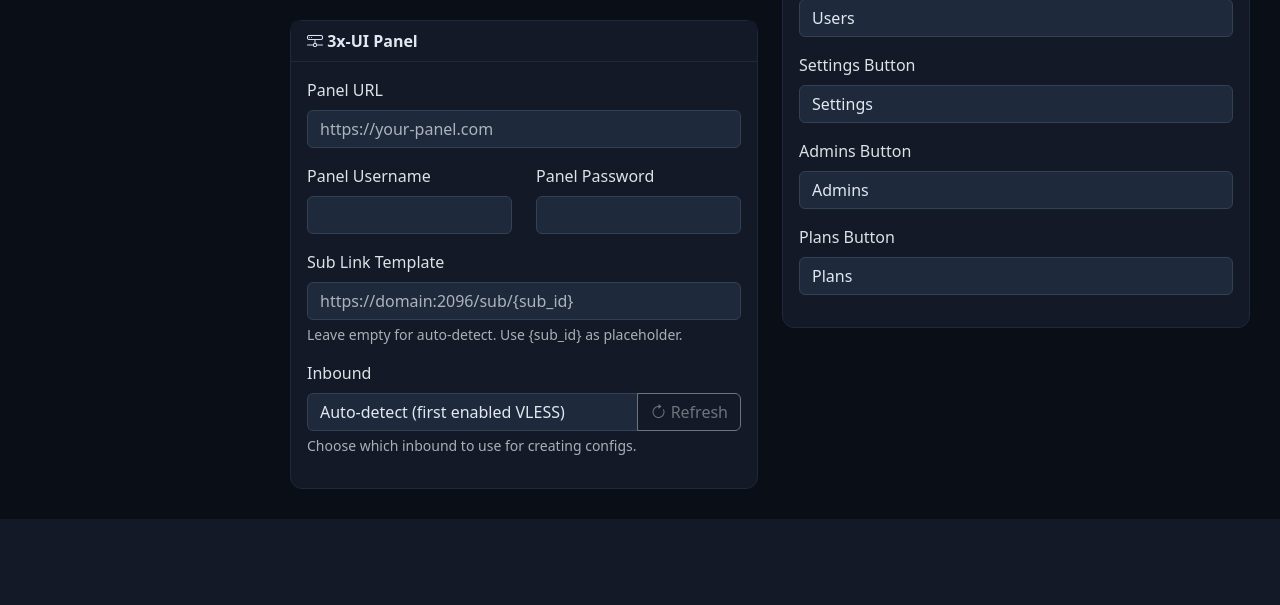
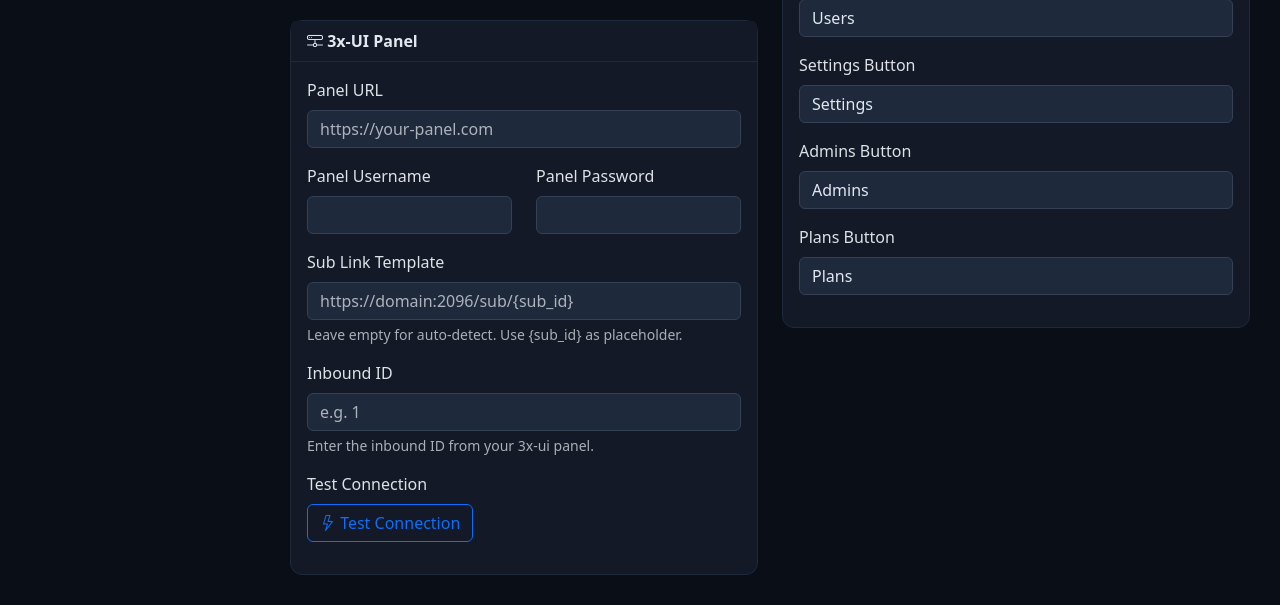
Before and after one commit to Smertam/3-xui-telbot, a Flask app: page /settings in a window 1280 px wide. Shown: the part 1324-1929 px from the top of the page. Before the commit the page ends 1843 px from the top, so only its background shows below. Run offline with Flask 3, Linux system fonts and the light colour scheme; the visitor is signed in with stand-in values (Sample User, id 1); data that the repository does not hold is empty.

Commit message:
Add test connection button + simple inbound ID input

```diff
--- a/templates/settings.html
+++ b/templates/settings.html
@@ -109,16 +109,18 @@
                     <div class="form-text">Leave empty for auto-detect. Use {sub_id} as placeholder.</div>
                 </div>
                 <div class="mb-3">
-                    <label class="form-label">Inbound</label>
-                    <div class="input-group">
-                        <select name="inbound_id" id="inboundSelect" class="form-select">
-                            <option value="">Auto-detect (first enabled VLESS)</option>
-                        </select>
-                        <button type="button" class="btn btn-outline-secondary" onclick="loadInbounds()">
-                            <i class="bi bi-arrow-clockwise"></i> Refresh
+                    <label class="form-label">Inbound ID</label>
+                    <input type="number" name="inbound_id" class="form-control" placeholder="e.g. 1" value="{{ settings.get('inbound_id', '') }}">
+                    <div class="form-text">Enter the inbound ID from your 3x-ui panel.</div>
+                </div>
+                <div class="mb-3">
+                    <label class="form-label">Test Connection</label>
+                    <div class="d-flex gap-2">
+                        <button type="button" class="btn btn-outline-primary" onclick="testConnection()">
+                            <i class="bi bi-lightning"></i> Test Connection
                         </button>
+                        <span id="testResult" class="align-self-center"></span>
                     </div>
-                    <div class="form-text">Choose which inbound to use for creating configs.</div>
                 </div>
             </div>
         </div>
@@ -204,25 +206,21 @@
 </div>
 </form>
 <script>
-function loadInbounds() {
-    fetch('/api/inbounds')
+function testConnection() {
+    const result = document.getElementById('testResult');
+    result.innerHTML = '<span class="text-warning">Testing...</span>';
+    fetch('/api/test-connection')
         .then(r => r.json())
-        .then(inbounds => {
-            const select = document.getElementById('inboundSelect');
-            const currentVal = '{{ settings.get("inbound_id", "") }}';
-            select.innerHTML = '<option value="">Auto-detect (first enabled VLESS)</option>';
-            inbounds.forEach(i => {
-                const opt = document.createElement('option');
-                opt.value = i.id;
-                opt.textContent = '#' + i.id + ' - ' + i.tag + ' (' + i.protocol + ')' + (i.enable ? '' : ' [disabled]');
-                if (String(i.id) === currentVal) opt.selected = true;
-                select.appendChild(opt);
-            });
+        .then(data => {
+            if (data.success) {
+                result.innerHTML = '<span class="text-success"><i class="bi bi-check-circle"></i> ' + data.message + '</span>';
+            } else {
+                result.innerHTML = '<span class="text-danger"><i class="bi bi-x-circle"></i> ' + data.message + '</span>';
+            }
+        })
+        .catch(() => {
+            result.innerHTML = '<span class="text-danger"><i class="bi bi-x-circle"></i> Connection failed</span>';
         });
 }
-document.addEventListener('DOMContentLoaded', function() {
-    const panelUrl = document.querySelector('input[name="panel_url"]').value;
-    if (panelUrl) loadInbounds();
-});
 </script>
 {% endblock %}
--- a/web_app.py
+++ b/web_app.py
@@ -73,21 +73,23 @@ def settings():
     return render_template("settings.html", settings=all_settings)
 
 
-@app.route("/api/inbounds")
+@app.route("/api/test-connection")
 @login_required
-def api_inbounds():
+def api_test_connection():
     from api import panel_api
     panel_api.reload_config()
     if not panel_api.panel_url or not panel_api.panel_user:
-        return jsonify([])
+        return jsonify({"success": False, "message": "Panel URL or credentials not set"})
     try:
         loop = asyncio.new_event_loop()
-        inbounds = loop.run_until_complete(panel_api.get_inbounds())
+        result = loop.run_until_complete(panel_api.login())
         loop.close()
-        result = [{"id": i["id"], "protocol": i.get("protocol", ""), "tag": i.get("tag", ""), "enable": i.get("enable", False)} for i in inbounds]
-        return jsonify(result)
+        if result:
+            return jsonify({"success": True, "message": "Connection successful!"})
+        else:
+            return jsonify({"success": False, "message": "Login failed - check credentials"})
     except Exception as e:
-        return jsonify([])
+        return jsonify({"success": False, "message": f"Error: {str(e)}"})
 
 
 @app.route("/plans")
```
